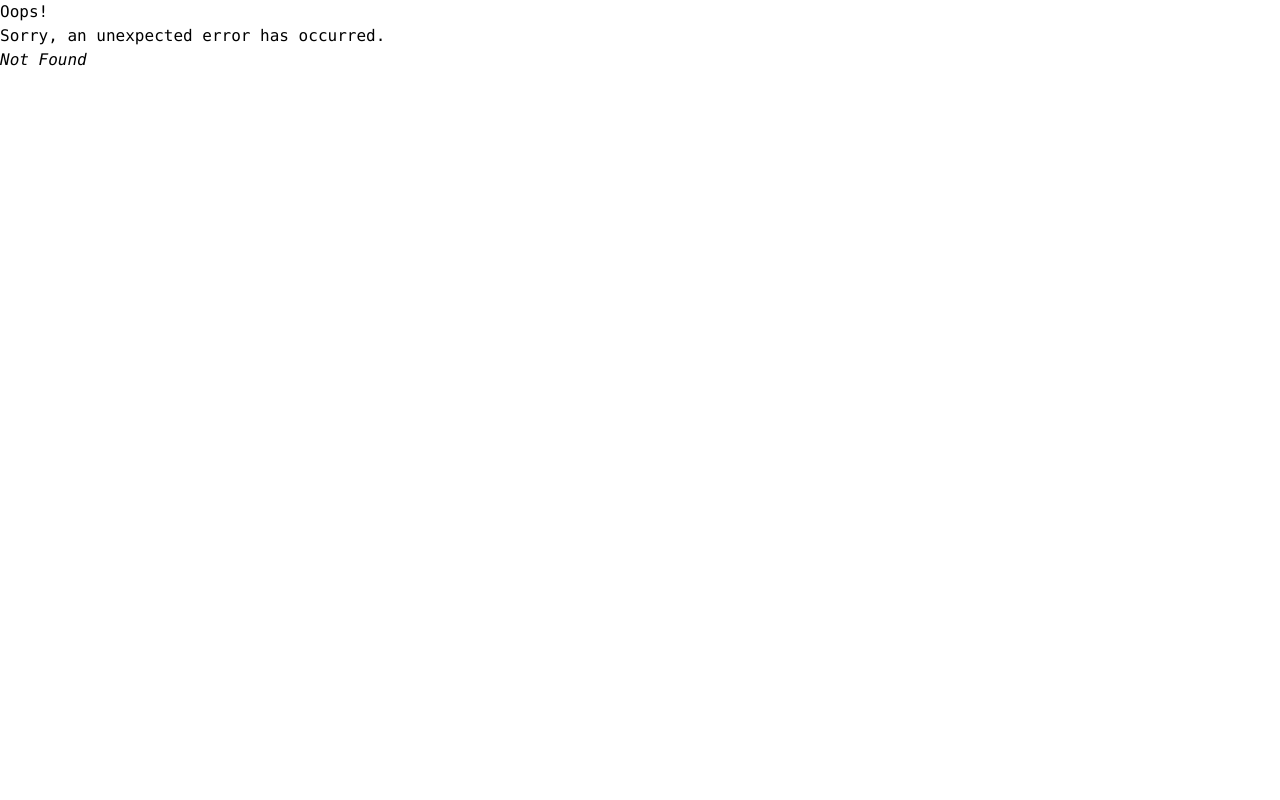
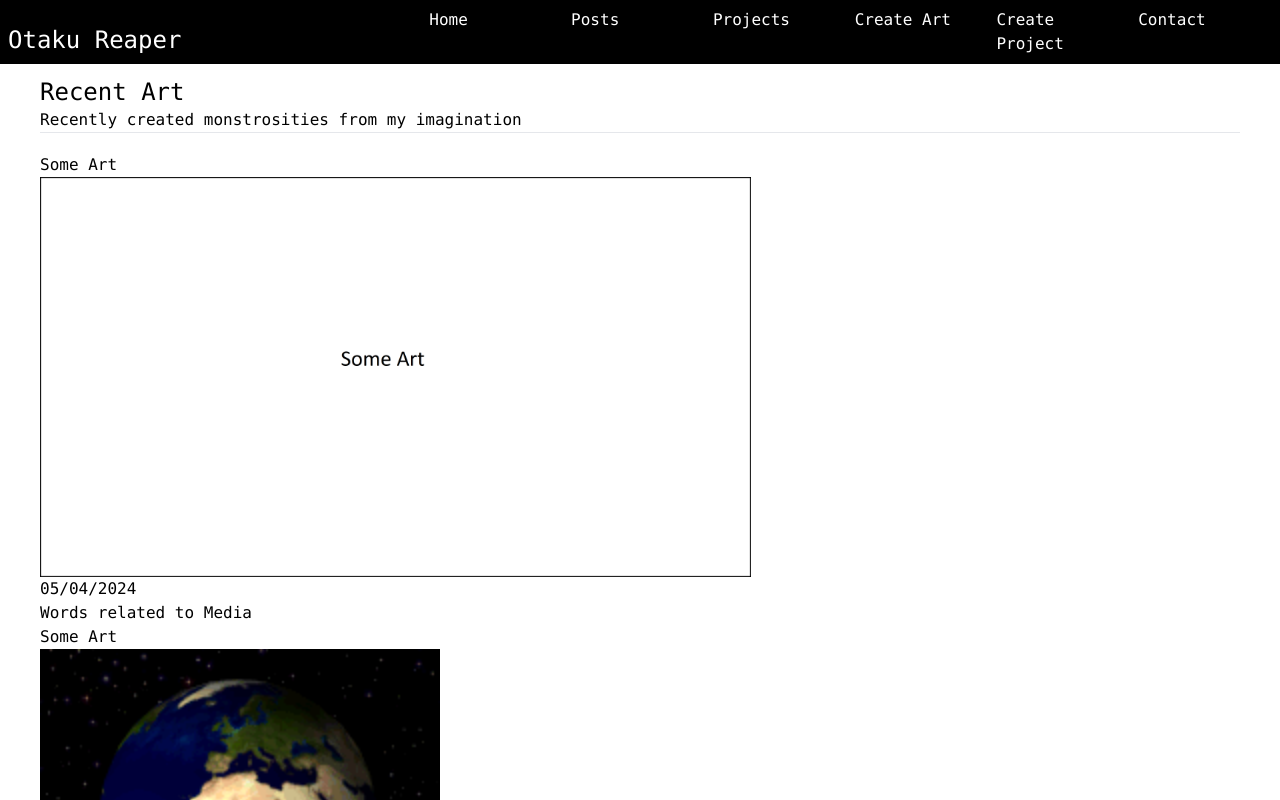
Before and after one commit to MichaelRGomez/WBM, a React (Vite) app: page /Home in a window 1280 px wide. Before the commit this address had no page. Shown: the top 800 px of the page. Built offline with nearby package versions, Linux system fonts and the light colour scheme.

Commit message:
figured out how to list my art posts

```diff
--- a/index.html
+++ b/index.html
@@ -3,7 +3,7 @@
   <head>
     <meta charset="UTF-8" />
     <meta name="viewport" content="width=device-width, initial-scale=1.0">
-    <title>Website</title>
+    <title>Otaku Reaper</title>
   </head>
   <body>
     <div id="root"
--- a/src/components/Nav.jsx
+++ b/src/components/Nav.jsx
@@ -9,7 +9,7 @@ export default function Nav(){
     items-end
     ">
         <h1 className="text-2xl">
-            <a class="hover:text-red-400" href="/App">Otaku Reaper</a>
+            <a class="hover:text-red-400" href="/Home">Otaku Reaper</a>
         </h1>
 
         <nav className="
@@ -18,7 +18,7 @@ export default function Nav(){
         col-span-2
         text-base
         gap-2">
-            <a class="hover:text-red-400" href={`/App`} >Home</a>
+            <a class="hover:text-red-400" href={`/Home`} >Home</a>
             <a class="hover:text-red-400"  href={`/Posts`} >Posts</a>
             <a class="hover:text-red-400"  href={`/Project/List`} >Projects</a>
             <a class="hover:text-red-400"  href={`/Post/Create`}> Create Art</a>
--- a/src/main.jsx
+++ b/src/main.jsx
@@ -1,6 +1,5 @@
 import React from 'react';
 import ReactDOM from 'react-dom/client';
-import App from './App.jsx';
 import {
   createBrowserRouter,
   RouterProvider
@@ -12,6 +11,7 @@ import Posts from './pages/Posts.jsx';
 import Projects from './pages/Projects.jsx';
 import CreateArt from './pages/CreateArt.jsx';
 import CreateProject from './pages/CreateProject.jsx';
+import Home from './pages/Home.jsx'
 
 const mediaHeight = "400px";
 const splashWidth = "900px";
@@ -24,8 +24,8 @@ const router = createBrowserRouter([
     errorElement: <ErrorPage />,
     children: [
       {
-        path: "App",
-        element: <App/>
+        path: "Home",
+        element: <Home mediaHeight={mediaHeight}/>,
       },
       {
         path: "Posts",
--- /dev/null
+++ b/src/pages/Home.jsx
@@ -0,0 +1,63 @@
+import placeholder from '/placeholder.png'
+import world from '/world.gif'
+import funny from '/funny.mp4'
+
+export default function Home({mediaHeight}){
+    const recentArt = [
+        {
+            id: 1,
+            title: "Some Art",
+            type: "png",
+            path: placeholder,
+            alt: "place holder image",
+            date: "05/04/2024",
+            description: "Words related to Media"
+        },
+        {
+            id: 2,
+            title: "Some Art",
+            type:"gif",
+            path: world,
+            alt: "place holder image",
+            date: "05/04/2024",
+            description: "Words related to Media"
+        },
+        {
+            id: 3,
+            title: "Some Art",
+            type: "mp4",
+            path: funny,
+            alt: "place holder image",
+            date: "05/04/2024",
+            description: "Words related to Media"
+        },
+    ]
+
+    const artList = recentArt.map(art =>
+        <div> {/*Art Post*/}
+            <p>{art.title}</p>
+            <div>
+                {art.type === "mp4" ? (
+                    <video style={{ height: mediaHeight }} controls>
+                        <source type="video/mp4" src={art.path} />
+                    </video>
+                ) : (
+                    <img src={art.path} alt={art.alt} style={{ height: mediaHeight }} />
+                )}
+            </div>
+            <p>{art.date}</p>
+            <p>{art.description}</p>
+        </div>
+    );
+
+    return (
+        <>
+            <h2 className="text-2xl">Recent Art</h2>
+            <p> Recently created monstrosities from my imagination </p>
+            <hr/>
+            <div className="pt-5">
+                {artList}
+            </div>
+        </>
+    )
+}
--- a/src/pages/Posts.jsx
+++ b/src/pages/Posts.jsx
@@ -3,35 +3,61 @@ import world from '/world.gif'
 import funny from '/funny.mp4'
 
 export default function Posts({mediaHeight}){
-    return(
-        <>
-        The meat of the website
-        <div> {/*Art Post*/}
-          <p>Title</p>
-          <div>
-            <img src={placeholder} alt="place holder image" style={{height: mediaHeight}}/>
-          </div>
-          <p>05/04/2024</p>
-          <p>Words related to Media</p>
+  const recentArt = [
+    {
+        id: 1,
+        title: "Some Art",
+        type: "png",
+        path: placeholder,
+        alt: "place holder image",
+        date: "05/04/2024",
+        description: "Words related to Media"
+    },
+    {
+        id: 2,
+        title: "Some Art",
+        type:"gif",
+        path: world,
+        alt: "place holder image",
+        date: "05/04/2024",
+        description: "Words related to Media"
+    },
+    {
+        id: 3,
+        title: "Some Art",
+        type: "mp4",
+        path: funny,
+        alt: "place holder image",
+        date: "05/04/2024",
+        description: "Words related to Media"
+    },
+]
+
+const artList = recentArt.map(art =>
+    <div> {/*Art Post*/}
+        <p>{art.title}</p>
+        <div>
+            {art.type === "mp4" ? (
+                <video style={{ height: mediaHeight }} controls>
+                    <source type="video/mp4" src={art.path} />
+                </video>
+            ) : (
+                <img src={art.path} alt={art.alt} style={{ height: mediaHeight }} />
+            )}
         </div>
-        <div> {/*Art Post*/}
-          <p>Title</p>
-          <div>
-            <img src={world} alt="the world spinning" style={{height: mediaHeight}}/>
-          </div>
-          <p>05/04/2024</p>
-          <p>Words related to Media</p>
+        <p>{art.date}</p>
+        <p>{art.description}</p>
+    </div>
+);
+
+return (
+    <>
+        <h2 className="text-2xl">All Art</h2>
+        <p> All the monstrosities from my imagination </p>
+        <hr/>
+        <div className="pt-5">
+            {artList}
         </div>
-        <div> {/*Art Post*/}
-          <p>Title</p>
-          <div>
-            <video style={{height: mediaHeight}} controls>
-              <source type="video/mp4" src={funny}/>
-            </video>
-          </div>
-          <p>05/04/2024</p>
-          <p>Words related to Media</p>
-        </div>
-        </>
-    )
+    </>
+)
 }
--- a/src/routes/Root.jsx
+++ b/src/routes/Root.jsx
@@ -6,7 +6,10 @@ export default function Root(){
         <>
             <Nav/>
 
-            <div id="detail">
+            <div id="detail"
+                className="
+                    mx-10 mt-3
+                ">
                 <Outlet/>
             </div>
         </>
```
